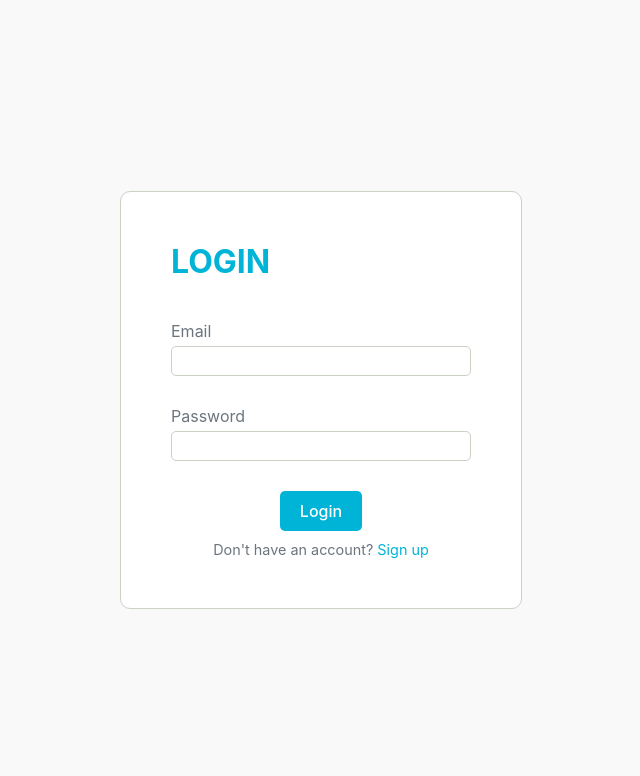
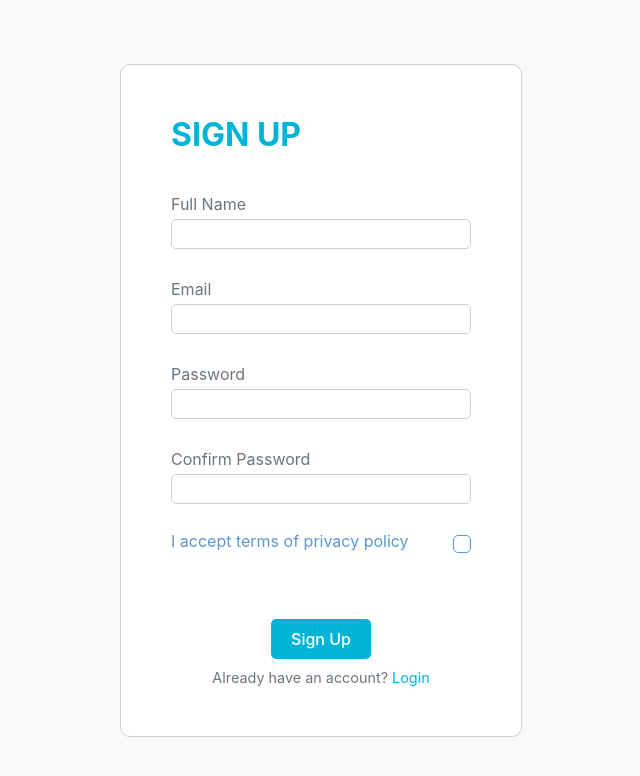
Before and after one commit to Miladebrahimi96/React-form-SPA, a React (Create React App) app: page /signup in a window 1280 px wide. Shown: the top 776 px of the page, without its empty margins (319-959 px from the left). Built offline with nearby package versions, Linux system fonts and the light colour scheme.

Commit message:
making project to a SPA with Routes

```diff
--- a/package.json
+++ b/package.json
@@ -8,6 +8,7 @@
     "@testing-library/user-event": "^13.5.0",
     "react": "^18.2.0",
     "react-dom": "^18.2.0",
+    "react-router-dom": "^6.3.0",
     "react-scripts": "5.0.1",
     "react-toastify": "^9.0.7",
     "web-vitals": "^2.1.4"
--- a/src/App.js
+++ b/src/App.js
@@ -1,12 +1,16 @@
 import React from 'react';
+import { Routes , Route } from "react-router-dom";
+
 import SignUp from "./components/SignUp";
-import Loging from "./components/Login"
+import Login from "./components/Login"
 
 const App = () => {
   return (
     <div>
-      <Loging />
-      {/* <SignUp /> */}
+      <Routes>
+        <Route path='/signup' element={<SignUp />} />
+        <Route path='/login' element={<Login />} />
+      </Routes>
     </div>
   );
 };
--- a/src/components/Login.js
+++ b/src/components/Login.js
@@ -1,4 +1,5 @@
 import React, { useEffect, useState } from 'react';
+import { Link } from "react-router-dom";
 
 import styles from "../styles/SignUp.module.css"
 
@@ -9,7 +10,7 @@ import { notify } from './toast';
 
 import { validate } from './validate';
 
-const SignUp = () => {
+const Login = () => {
 
     const [data, setData] = useState({
         email: '',
@@ -78,7 +79,7 @@ const SignUp = () => {
                 <div className={styles.buttonField}>
                     <button type='submit'>Login</button>
                     <div>
-                        <p>Don't have an account? <a href='#'>Sign up</a></p>
+                        <p>Don't have an account? <Link to='/signup'>Sign up</Link></p>
                     </div>
                 </div>
             </form>
@@ -87,4 +88,4 @@ const SignUp = () => {
     );
 };
 
-export default SignUp;
+export default Login;
--- a/src/components/SignUp.js
+++ b/src/components/SignUp.js
@@ -1,4 +1,5 @@
 import React, { useEffect, useState } from 'react';
+import { Link } from "react-router-dom";
 
 import styles from "../styles/SignUp.module.css"
 
@@ -124,7 +125,7 @@ const SignUp = () => {
                 <div className={styles.buttonField}>
                     <button type='submit'>Sign Up</button>
                     <div>
-                        <p>Already have an account? <a href='#'>Login</a></p>
+                        <p>Already have an account? <Link to='/login'>Login</Link></p>
                     </div>
                 </div>
             </form>
--- a/src/components/toast.js
+++ b/src/components/toast.js
@@ -1,4 +1,4 @@
-import { ToastContainer, toast } from 'react-toastify';
+import { toast } from 'react-toastify';
 
 export const notify = (text, type) => {
     if(type === "success"){
--- a/src/index.js
+++ b/src/index.js
@@ -2,8 +2,11 @@ import React from 'react';
 import ReactDOM from 'react-dom/client';
 import './styles/index.css';
 import App from './App';
+import { BrowserRouter } from 'react-router-dom';
 
 const root = ReactDOM.createRoot(document.getElementById('root'));
 root.render(
+  <BrowserRouter>
     <App />
+  </BrowserRouter>
 );
```
Also changed, not shown: 1 other file (tests, documents, lock files or other folders).
